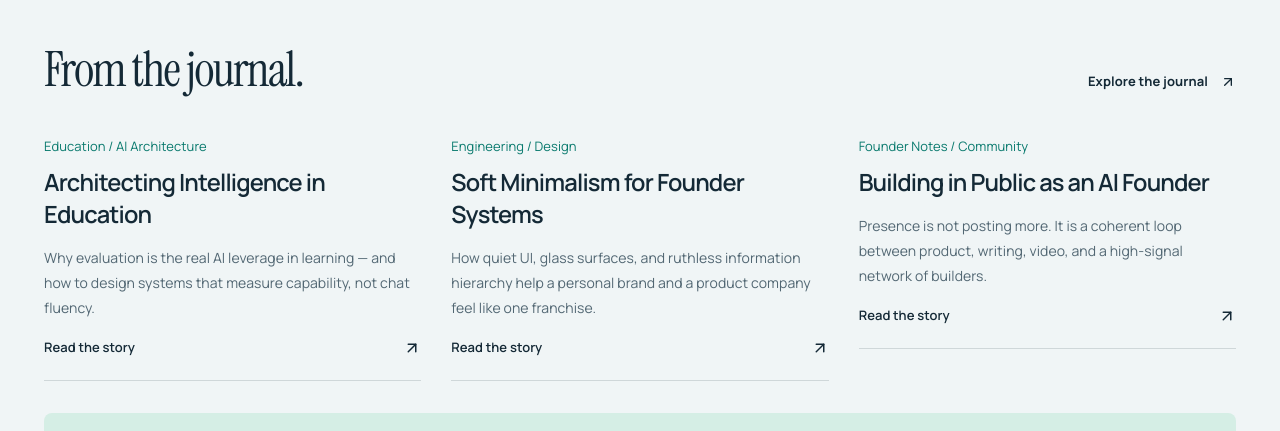
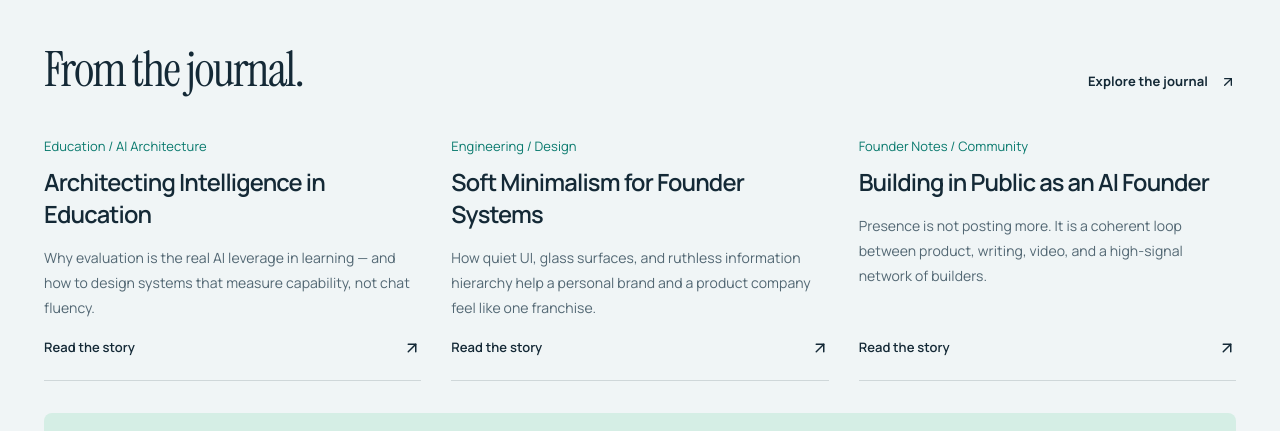
Before and after one commit to Gargeya-Grey/Personal-Brand-Website, a Next.js app: page / in a window 1280 px wide. Shown: the part 2980-3411 px from the top of the page. Built offline with nearby package versions, Linux system fonts and the light colour scheme; no server answers.

Commit message:
Refine homepage journal teasers and align story actions

```diff
--- a/app/home-writing.css
+++ b/app/home-writing.css
@@ -17,7 +17,7 @@
   display: grid;
   grid-template-columns: repeat(3, minmax(0, 1fr));
   gap: 30px;
-  align-items: start;
+  align-items: stretch;
 }
 .home-journal-story {
   min-width: 0;
@@ -69,6 +69,7 @@
   font-size: 13px;
   font-weight: 600;
   padding-top: 18px;
+  margin-top: auto;
 }
 .home-journal-read svg,
 .home-journal-letter svg {
--- a/app/page.tsx
+++ b/app/page.tsx
@@ -10,6 +10,7 @@ import { WorkVisual } from '@/components/work-visual';
 import { EdudojoMark } from '@/components/edudojo-mark';
 import { allWork, selectedWork } from '@/data/selected-work';
 import { publications } from '@/data/research';
+import { getHomeJournalPreview } from '@/data/home-journal';
 import { getPublishedArticlesLite } from '@/lib/blog-service';
 import './home-writing.css';
 
@@ -27,7 +28,8 @@ export default async function Home() {
   const articles = (await getPublishedArticlesLite())
     .slice()
     .sort((a, b) => new Date(b.date || 0).getTime() - new Date(a.date || 0).getTime())
-    .slice(0, 3);
+    .slice(0, 3)
+    .map((article) => ({ ...article, ...getHomeJournalPreview(article) }));
   return (
     <div className="field-site">
       <Navigation />
--- /dev/null
+++ b/data/home-journal.ts
@@ -0,0 +1,23 @@
+// Homepage teasers only. Published titles, excerpts, and article URLs stay in the CMS.
+// For future stories, add a short headline and one sentence that adds context rather
+// than repeating it. Unlisted stories use their published copy; never truncate it.
+const previews: Record<string, { title: string; excerpt: string }> = {
+  'gpt-sol-frontier-best-deal': {
+    title: 'GPT-5.6 Sol: more intelligence, lower cost',
+    excerpt: 'A closer look at pricing, token use, and what they mean when choosing a model.',
+  },
+  'why-short-video-erodes-cognition': {
+    title: 'What short-form video asks of our attention',
+    excerpt: 'Examining the research on heavy viewing, cognitive control, and the capacity to learn over time.',
+  },
+  'cursor-origin-git-forge-for-agents': {
+    title: 'Cursor Origin: a home for coding agents',
+    excerpt: 'How editing code, opening pull requests, and reviewing changes come together inside the editor.',
+  },
+};
+
+export function getHomeJournalPreview(article: { slug: string; title: string; excerpt: string }) {
+  return Object.hasOwn(previews, article.slug)
+    ? previews[article.slug]
+    : { title: article.title, excerpt: article.excerpt };
+}
```
Also changed, not shown: 1 other file (tests, documents, lock files or other folders).
